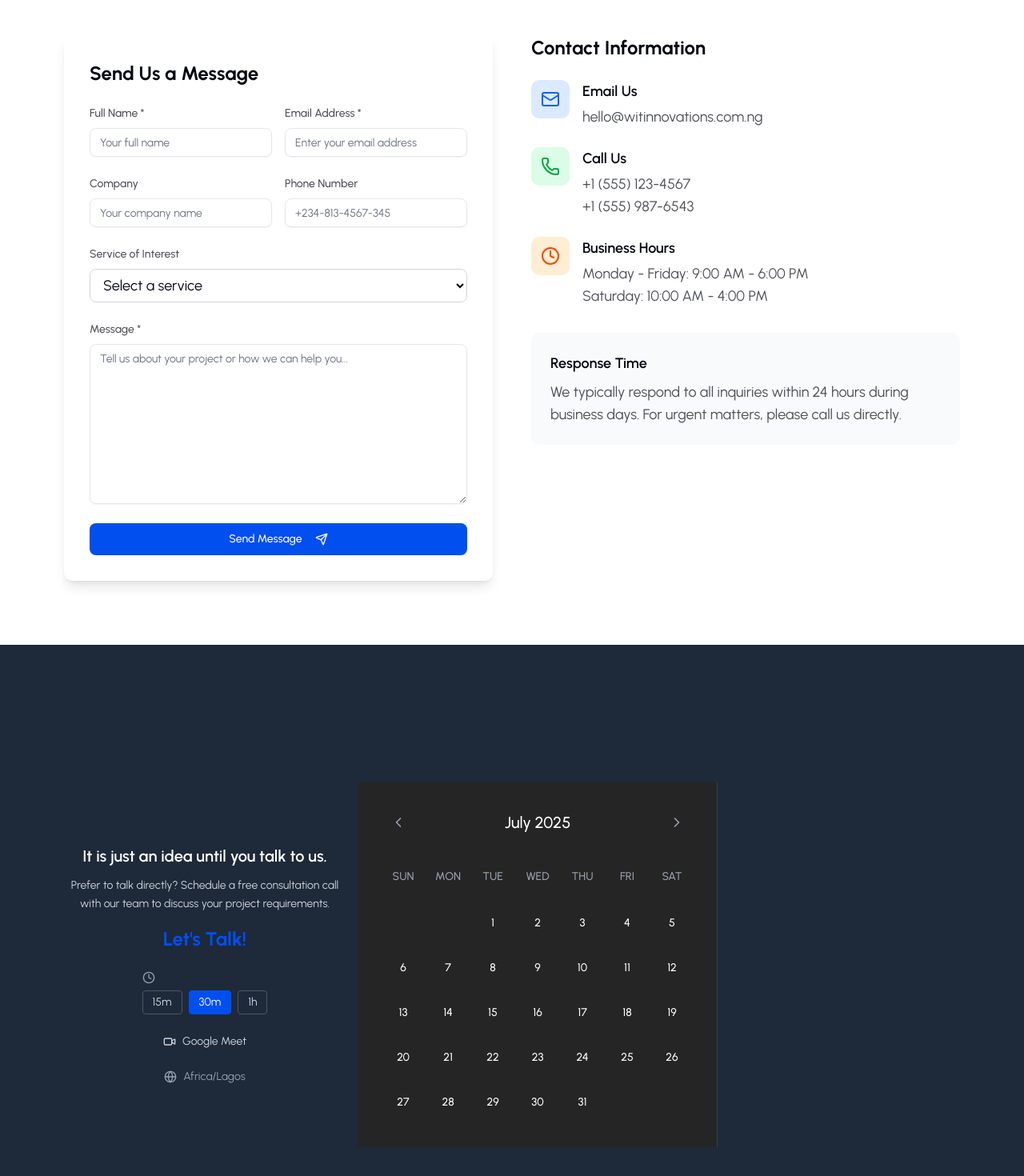
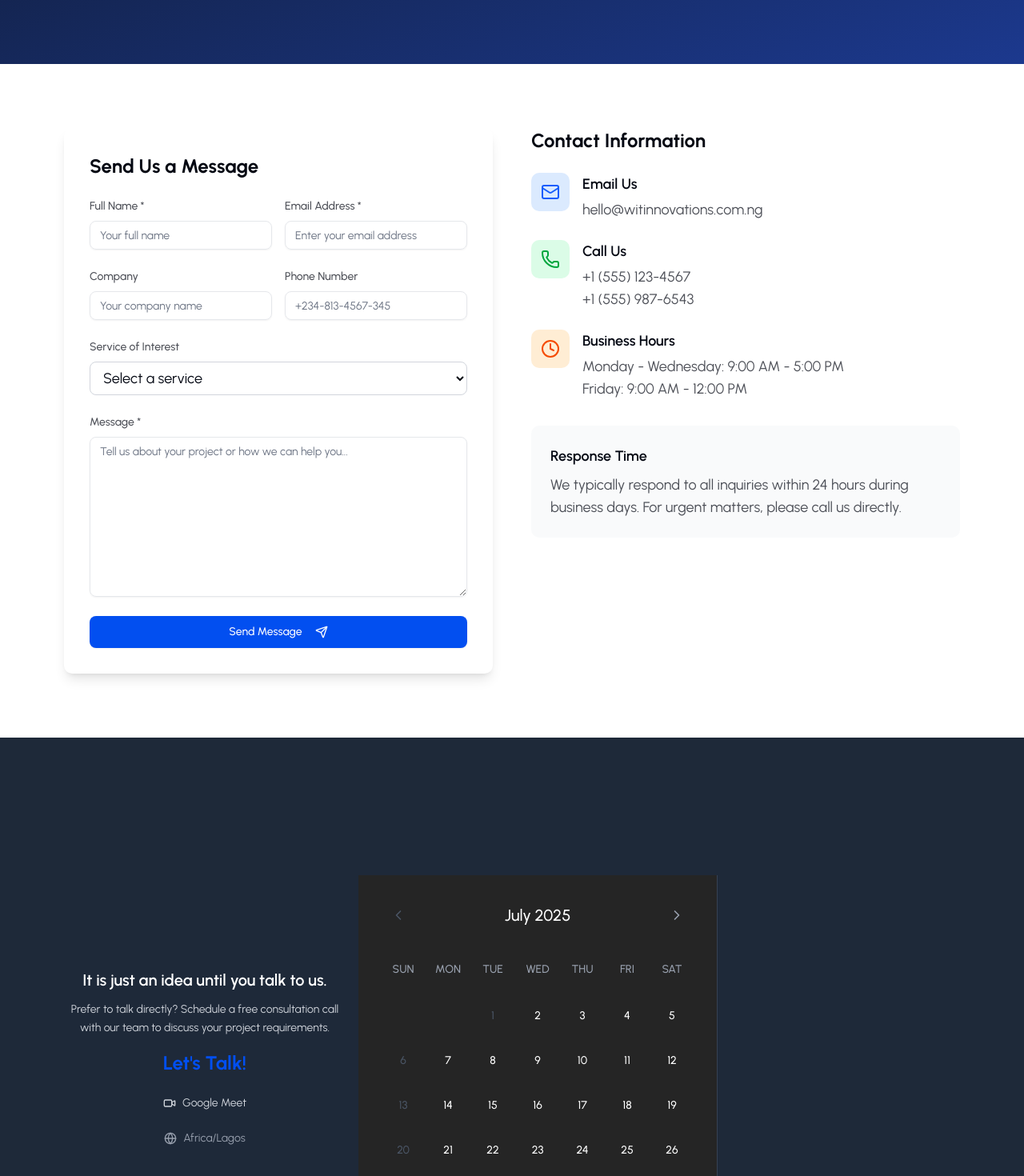
Before and after one commit to unclebay143/witinnovations.com.ng, a Next.js app: page /contact in a window 1280 px wide. Shown: the part 400-1870 px from the top of the page at 80% size. Built offline with nearby package versions, Linux system fonts and the light colour scheme.

Commit message:
update navbar and other corrections

```diff
--- a/src/app/layout.tsx
+++ b/src/app/layout.tsx
@@ -69,9 +69,9 @@ export default function RootLayout({
 }>) {
   return (
     <html lang="en">
-      <body className={`${urbanist.className} text-base md:text-lg `}>
+      <body className={`${urbanist.className} text-base md:text-lg  `}>
         <Navbar />
-        <main className="pt-26 ">{children}</main>
+        <main className="pt-  min-h-screen  ">{children}</main>
         <Footer />
       </body>
     </html>
--- a/src/components/atom/booking/CalendlyBooking.tsx
+++ b/src/components/atom/booking/CalendlyBooking.tsx
@@ -1,7 +1,8 @@
 "use client";
+
 import { useState } from "react";
 import { motion, AnimatePresence } from "framer-motion";
-import { ChevronLeft, ChevronRight, Clock, Globe, Video } from "lucide-react";
+import { ChevronLeft, ChevronRight, Globe, Video } from "lucide-react";
 import { Button } from "@/components/ui/button";
 import UserDetailsForm from "./UserDetailsForm";
 
@@ -20,7 +21,6 @@ const CalendlyBooking = () => {
   >("calendar");
   const [selectedDate, setSelectedDate] = useState<number | null>(null);
   const [selectedTime, setSelectedTime] = useState<string | null>(null);
-  const [selectedDuration, setSelectedDuration] = useState("30m");
   const [timeFormat, setTimeFormat] = useState<"12h" | "24h">("12h");
   const [currentMonth, setCurrentMonth] = useState(6);
   const [currentYear, setCurrentYear] = useState(2025);
@@ -48,7 +48,7 @@ const CalendlyBooking = () => {
     "November",
     "December",
   ];
-  const durations = ["15m", "30m", "1h"];
+
   const availableTimes12h = ["1:00pm", "2:00pm", "3:00pm", "4:00pm", "5:00pm"];
   const availableTimes24h = ["13:00", "14:00", "15:00", "16:00", "17:00"];
 
@@ -56,10 +56,29 @@ const CalendlyBooking = () => {
     const days = [];
     const firstDay = new Date(year, month, 1).getDay();
     const daysInMonth = new Date(year, month + 1, 0).getDate();
+
+    // Get today's date for comparison
+    const today = new Date();
+    const todayYear = today.getFullYear();
+    const todayMonth = today.getMonth();
+    const todayDate = today.getDate();
+
     for (let i = 0; i < firstDay; i++) days.push(null);
+
     for (let day = 1; day <= daysInMonth; day++) {
-      const unavailableDays = [0];
-      const isAvailable = !unavailableDays.includes(day);
+      const unavailableDays = [0]; // Sundays (0 = Sunday)
+      const dayOfWeek = new Date(year, month, day).getDay();
+
+      // Check if the date is in the past
+      const isPastDate =
+        year < todayYear ||
+        (year === todayYear && month < todayMonth) ||
+        (year === todayYear && month === todayMonth && day < todayDate);
+
+      // Check if it's an unavailable day of the week
+      const isUnavailableDay = unavailableDays.includes(dayOfWeek);
+
+      const isAvailable = !isPastDate && !isUnavailableDay;
       days.push({ day, isAvailable });
     }
     return days;
@@ -68,14 +87,31 @@ const CalendlyBooking = () => {
   const calendarDays = generateCalendar(currentMonth, currentYear);
 
   const handlePrevMonth = () => {
+    // Prevent going to past months
+    const today = new Date();
+    const todayYear = today.getFullYear();
+    const todayMonth = today.getMonth();
+
+    let newMonth = currentMonth;
+    let newYear = currentYear;
+
     if (currentMonth === 0) {
-      setCurrentMonth(11);
-      setCurrentYear(currentYear - 1);
+      newMonth = 11;
+      newYear = currentYear - 1;
     } else {
-      setCurrentMonth(currentMonth - 1);
+      newMonth = currentMonth - 1;
     }
-    setSelectedDate(null);
-    setSelectedTime(null);
+
+    // Only allow navigation if the new month is not in the past
+    if (
+      newYear > todayYear ||
+      (newYear === todayYear && newMonth >= todayMonth)
+    ) {
+      setCurrentMonth(newMonth);
+      setCurrentYear(newYear);
+      setSelectedDate(null);
+      setSelectedTime(null);
+    }
   };
 
   const handleNextMonth = () => {
@@ -104,7 +140,6 @@ const CalendlyBooking = () => {
         ...prev,
         date: selectedDate,
         time: selectedTime,
-        duration: selectedDuration,
       }));
       setCurrentStep("form");
     }
@@ -141,6 +176,25 @@ const CalendlyBooking = () => {
     return date.toLocaleDateString("en-US", { weekday: "long" });
   };
 
+  // Check if the previous month button should be disabled
+  const isPrevMonthDisabled = () => {
+    const today = new Date();
+    const todayYear = today.getFullYear();
+    const todayMonth = today.getMonth();
+
+    if (currentMonth === 0) {
+      return (
+        currentYear - 1 < todayYear ||
+        (currentYear - 1 === todayYear && 11 < todayMonth)
+      );
+    } else {
+      return (
+        currentYear < todayYear ||
+        (currentYear === todayYear && currentMonth - 1 < todayMonth)
+      );
+    }
+  };
+
   return (
     <section className="w-full bg-gray-800 min-h-screen flex items-center justify-center px-4">
       <div className="w-full max-w-6xl bg-gray-800 flex flex-col lg:flex-row items-center justify-center">
@@ -157,39 +211,15 @@ const CalendlyBooking = () => {
               Let&apos;s Talk!
             </p>
           </div>
-
-          <div className="mb-6">
-            <div className="flex items-center gap-2 mb-2">
-              <Clock className="w-4 h-4 text-gray-400" />
-            </div>
-            <div className="flex gap-2 flex-wrap justify-center">
-              {durations.map((duration) => (
-                <button
-                  key={duration}
-                  onClick={() => setSelectedDuration(duration)}
-                  className={`px-3 py-1 rounded text-sm border cursor-pointer transition-colors ${
-                    selectedDuration === duration
-                      ? "bg-[#024FF0] text-white border-[#024FF0]"
-                      : "text-gray-300 border-gray-600 hover:border-gray-500"
-                  }`}
-                >
-                  {duration}
-                </button>
-              ))}
-            </div>
-          </div>
-
           <div className="mb-6 text-gray-300 text-sm flex items-center gap-2">
             <Video className="w-4 h-4" />
             <span>Google Meet</span>
           </div>
-
           <div className="mt-auto text-gray-400 text-sm flex items-center gap-2">
             <Globe className="w-4 h-4" />
             <span>Africa/Lagos</span>
           </div>
         </div>
-
         {/* Main Content */}
         <div className="flex-1 flex flex-col min-h-0">
           <AnimatePresence mode="wait">
@@ -206,9 +236,14 @@ const CalendlyBooking = () => {
                   <div className="flex items-center justify-between mb-6 lg:mb-8">
                     <button
                       onClick={handlePrevMonth}
-                      className="p-2 hover:bg-gray-800 rounded transition-colors"
+                      disabled={isPrevMonthDisabled()}
+                      className={`p-2 rounded transition-colors ${
+                        isPrevMonthDisabled()
+                          ? "text-gray-600 cursor-not-allowed"
+                          : "hover:bg-gray-800 text-gray-400"
+                      }`}
                     >
-                      <ChevronLeft className="w-5 h-5 text-gray-400" />
+                      <ChevronLeft className="w-5 h-5" />
                     </button>
                     <h3 className="text-white text-lg lg:text-xl font-medium">
                       {monthNames[currentMonth]} {currentYear}
@@ -220,7 +255,6 @@ const CalendlyBooking = () => {
                       <ChevronRight className="w-5 h-5 text-gray-400" />
                     </button>
                   </div>
-
                   <div className="grid grid-cols-7 gap-1 lg:gap-2 mb-4">
                     {daysOfWeek.map((day) => (
                       <div
@@ -231,17 +265,22 @@ const CalendlyBooking = () => {
                       </div>
                     ))}
                   </div>
-
                   <div className="grid grid-cols-7 gap-1 lg:gap-2 ">
                     {calendarDays.map((dayData, index) => {
                       if (!dayData) {
-                        return <div key={index} className="h-10 lg:h-12" />;
+                        return (
+                          <div
+                            key={`empty-${index}`}
+                            className="h-10 lg:h-12"
+                          />
+                        );
                       }
                       const { day, isAvailable } = dayData;
                       const isSelected = selectedDate === day;
+                      const key = `${currentYear}-${currentMonth + 1}-${day}`;
                       return (
                         <button
-                          key={day}
+                          key={key}
                           onClick={() => handleDateSelect(day, isAvailable)}
                           disabled={!isAvailable}
                           className={`h-10 cursor-pointer  lg:h-12 rounded-lg text-sm font-medium transition-colors ${
@@ -258,7 +297,6 @@ const CalendlyBooking = () => {
                     })}
                   </div>
                 </div>
-
                 {/* Time Selection */}
                 <div className="w-full lg:w-80 p-4 lg:p-8 bg-gray-850 border-t lg:border-t-0 lg:border-l border-gray-700">
                   <AnimatePresence>
@@ -295,7 +333,6 @@ const CalendlyBooking = () => {
                             </button>
                           </div>
                         </div>
-
                         <div className="space-y-3 max-h-60 lg:max-h-none overflow-y-auto">
                           {(timeFormat === "12h"
                             ? availableTimes12h
@@ -314,7 +351,6 @@ const CalendlyBooking = () => {
                             </button>
                           ))}
                         </div>
-
                         {selectedTime && (
                           <motion.div
                             initial={{ opacity: 0, y: 10 }}
@@ -335,7 +371,6 @@ const CalendlyBooking = () => {
                 </div>
               </motion.div>
             )}
-
             {currentStep === "form" && (
               <motion.div
                 key="form"
@@ -347,13 +382,11 @@ const CalendlyBooking = () => {
                 <UserDetailsForm
                   selectedDate={selectedDate!}
                   selectedTime={selectedTime!}
-                  selectedDuration={selectedDuration}
                   onSubmit={handleFormSubmit}
                   onBack={handleBackToCalendar}
                 />
               </motion.div>
             )}
-
             {currentStep === "success" && (
               <motion.div
                 key="success"
@@ -386,7 +419,7 @@ const CalendlyBooking = () => {
                     {monthNames[currentMonth]} {bookingData.date}, {currentYear}
                   </p>
                   <p className="text-gray-300 mb-6">
-                    at {bookingData.time} ({bookingData.duration})
+                    at {bookingData.time} - Lagos Time
                   </p>
                   <p className="text-gray-400 text-sm mb-8">
                     We&apos;ll send you a confirmation email with the Google
--- a/src/components/atom/booking/UserDetailsForm.tsx
+++ b/src/components/atom/booking/UserDetailsForm.tsx
@@ -21,7 +21,6 @@ import { Card, CardContent, CardHeader, CardTitle } from "@/components/ui/card";
 interface UserDetailsFormProps {
   selectedDate: number;
   selectedTime: string;
-  selectedDuration: string;
   onSubmit: (data: { name: string; email: string; message: string }) => void;
   onBack: () => void;
 }
@@ -29,7 +28,6 @@ interface UserDetailsFormProps {
 const UserDetailsForm = ({
   selectedDate,
   selectedTime,
-  selectedDuration,
   onSubmit,
   onBack,
 }: UserDetailsFormProps) => {
@@ -48,7 +46,6 @@ const UserDetailsForm = ({
     e.preventDefault();
     setIsSubmitting(true);
 
-    // Simulate API call
     await new Promise((resolve) => setTimeout(resolve, 2000));
 
     onSubmit(formData);
@@ -91,7 +88,7 @@ const UserDetailsForm = ({
               <div className="flex items-center gap-2 text-gray-300">
                 <Clock className="w-4 h-4" />
                 <span>
-                  {selectedTime} ({selectedDuration})
+                  {selectedTime} ({selectedTime})
                 </span>
               </div>
               <div className="flex items-center gap-2 text-gray-300">
--- a/src/components/molecules/about/AboutHero.tsx
+++ b/src/components/molecules/about/AboutHero.tsx
@@ -2,8 +2,8 @@
 
 const AboutHero = () => {
   return (
-    <section className="bg-gradient-to-br from-slate-900 to-blue-900 text-white py-20">
-      <div className="container mx-auto px-4">
+    <section className="bg-gradient-to-br from-slate-900 to-blue-900 text-white min-h-[60vh] flex items-center">
+      <div className="max-w-6xl mx-auto px-4 w-full">
         <div className="max-w-4xl mx-auto text-center">
           <h1 className="text-4xl lg:text-5xl font-bold mb-6">
             About WIT Innovations
--- a/src/components/molecules/contact/ContactForm.tsx
+++ b/src/components/molecules/contact/ContactForm.tsx
@@ -176,7 +176,13 @@ export const ContactForm = () => {
                   </div>
                   <div>
                     <h4 className="font-semibold mb-1">Email Us</h4>
-                    <p className="opacity-70">hello@witinnovations.com.ng</p>
+                    <a
+                      href="mailto:hello@witinnovations.com.ng"
+                      target="blank"
+                      className="opacity-70 hover:underline duration-300 ease-in-out"
+                    >
+                      hello@witinnovations.com.ng
+                    </a>
                   </div>
                 </div>
 
@@ -198,9 +204,9 @@ export const ContactForm = () => {
                   <div>
                     <h4 className="font-semibold mb-1">Business Hours</h4>
                     <p className="opacity-70">
-                      Monday - Friday: 9:00 AM - 6:00 PM
+                      Monday - Wednesday: 9:00 AM - 5:00 PM
                     </p>
-                    <p className="opacity-70">Saturday: 10:00 AM - 4:00 PM</p>
+                    <p className="opacity-70">Friday: 9:00 AM - 12:00 PM</p>
                   </div>
                 </div>
               </div>
--- a/src/components/molecules/contact/ContactHero.tsx
+++ b/src/components/molecules/contact/ContactHero.tsx
@@ -2,8 +2,8 @@ import React from "react";
 
 export const ContactHero = () => {
   return (
-    <section className="bg-gradient-to-br from-slate-900 to-blue-900 text-white py-20">
-      <div className="max-w-6xl mx-auto px-4">
+    <section className="bg-gradient-to-br from-slate-900 to-blue-900 text-white min-h-[60vh] flex items-center">
+      <div className="max-w-6xl mx-auto px-4 w-full">
         <div className="max-w-4xl mx-auto text-center">
           <h1 className="text-4xl lg:text-5xl font-bold mb-6">Get In Touch</h1>
           <p className="text-xl text-gray-200">
--- a/src/components/molecules/past-projects/ProjectHero.tsx
+++ b/src/components/molecules/past-projects/ProjectHero.tsx
@@ -2,8 +2,8 @@ import React from "react";
 
 export const ProjectHero = () => {
   return (
-    <section className="bg-gradient-to-br from-slate-900 to-blue-900 text-white py-20">
-      <div className="max-w-6xl mx-auto px-4">
+    <section className="bg-gradient-to-br from-slate-900 to-blue-900 text-white min-h-[60vh] flex items-center">
+      <div className="max-w-6xl mx-auto px-4 w-full">
         <div className="max-w-4xl mx-auto text-center">
           <h1 className="text-4xl lg:text-5xl font-bold mb-6">
             Our Past Projects
--- a/src/components/molecules/services/ServiceHero.tsx
+++ b/src/components/molecules/services/ServiceHero.tsx
@@ -1,7 +1,7 @@
 const SectionHero = () => {
   return (
-    <section className="bg-gradient-to-br from-slate-900 to-blue-900 text-white py-20">
-      <div className="max-w-6xl mx-auto px-4">
+    <section className="bg-gradient-to-br from-slate-900 to-blue-900 text-white min-h-[60vh] flex items-center">
+      <div className="max-w-6xl mx-auto px-4 w-full">
         <div className="max-w-4xl mx-auto text-center">
           <h1 className="text-4xl lg:text-5xl font-bold mb-6">Our Services</h1>
           <p className="text-xl text-gray-200">
--- a/src/const/index.ts
+++ b/src/const/index.ts
@@ -1,5 +1,5 @@
 export const WIT_LOGO =
-  "https://res.cloudinary.com/dcgghkk7q/image/upload/v1751380639/WIT-logo_rcbccr.png";
+  "https://res.cloudinary.com/dcgghkk7q/image/upload/v1752134042/WIT_white_logo_mark_zni94o.png";
 
 export const projects = [
   {
```
Also changed, not shown: src/components/atom/Logo.tsx (+2 -5 lines), src/components/atom/Navbar.tsx (+11 -2 lines).
